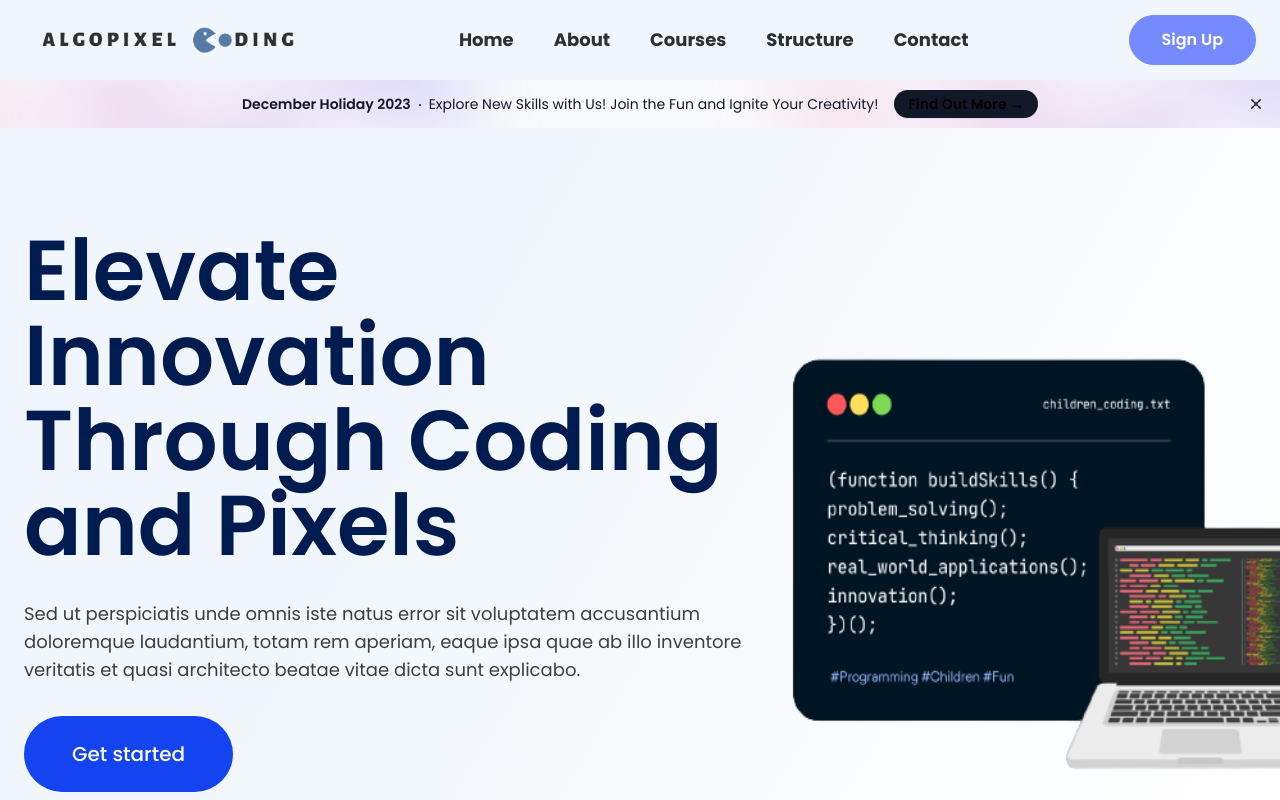
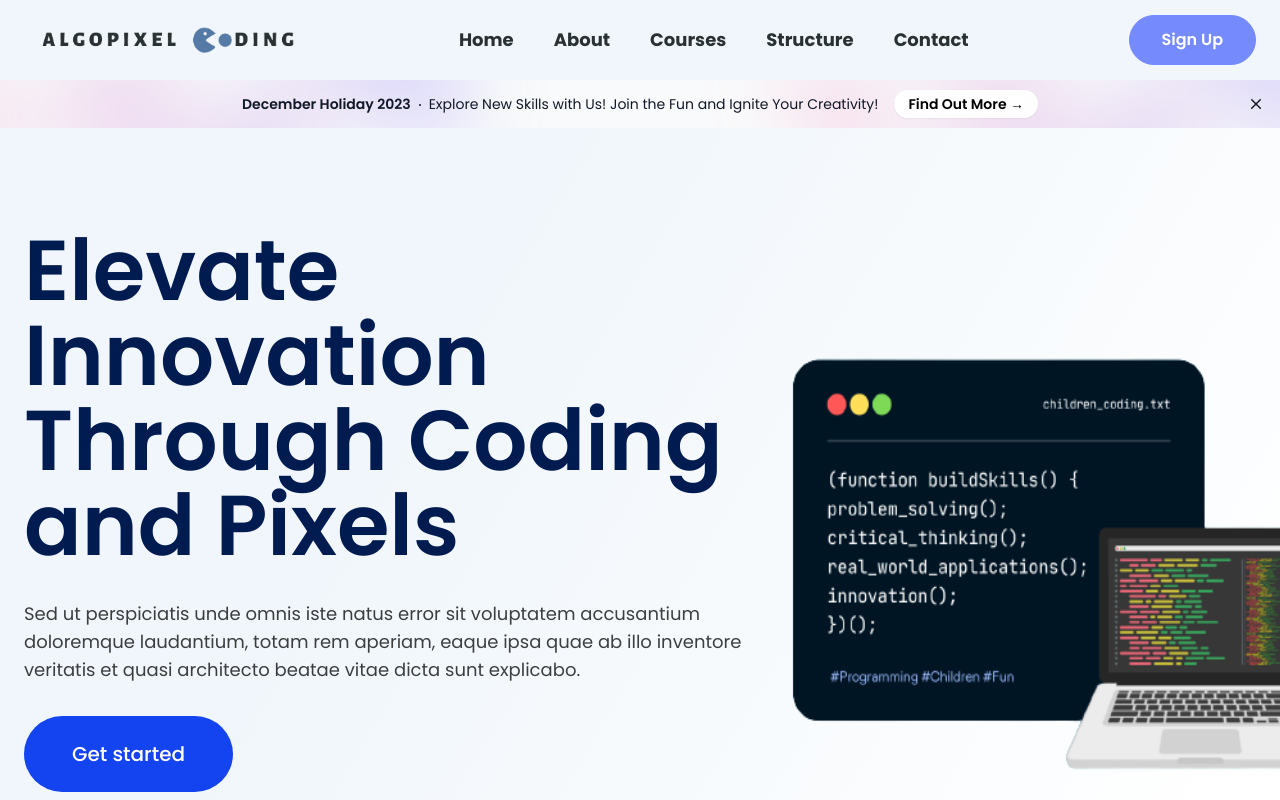
Before and after one commit to RaphaelChia/Algopixel-nextjs, a Next.js app: page / in a window 1280 px wide. Shown: the top 800 px of the page. Built offline with nearby package versions, Linux system fonts and the light colour scheme.

Commit message:
find out more button change color

```diff
--- a/src/components/alert.tsx
+++ b/src/components/alert.tsx
@@ -52,7 +52,7 @@ export default function Alert() {
             </p>
             <a
               href="/holidayprogrammes"
-              className="flex-none rounded-full bg-gray-900 px-3.5 py-1 text-sm font-semibold shadow-sm hover:bg-gray-700 focus-visible:outline focus-visible:outline-2 focus-visible:outline-offset-2 focus-visible:outline-gray-900 "
+              className="flex-none rounded-full bg-white px-3.5 py-1 text-sm font-semibold shadow-sm hover:bg-gray-700 focus-visible:outline focus-visible:outline-2 focus-visible:outline-offset-2 focus-visible:outline-gray-900 "
             >
               Find Out More <span aria-hidden="true">&rarr;</span>
             </a>
```
